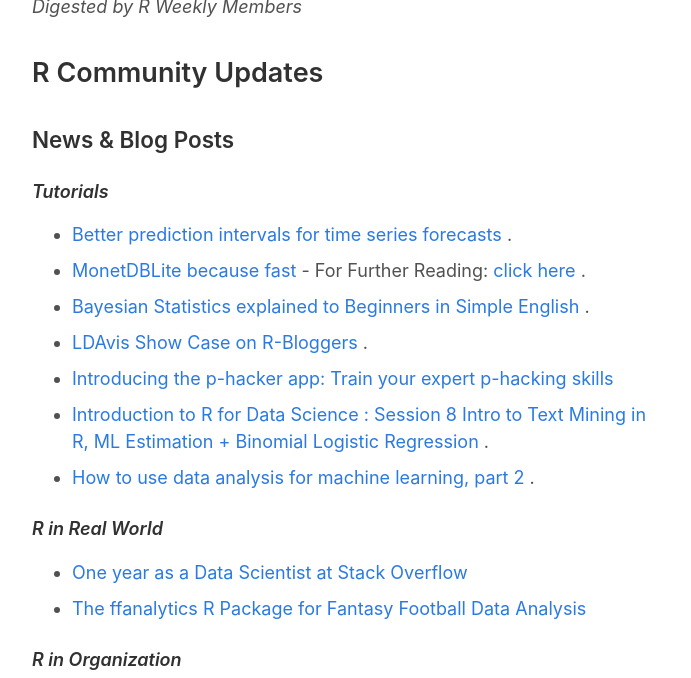
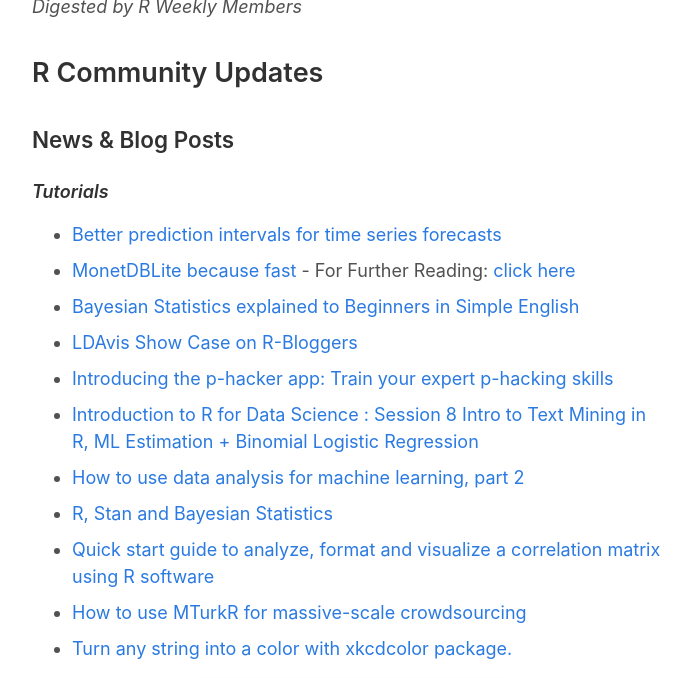
Before and after one commit to rweekly/rweekly.org, a Jekyll site: the page built from draft.md, in a window 1280 px wide and 1400 px high, scrolled down 339 px. Shown: the top 678 px of the window, without its empty margins (293-984 px from the left). Built offline with Jekyll 4.4.1, drawn with Linux system fonts in a browser that asks for light colours; some of the changed text lies outside the part shown; grey boxes are pictures that could not be loaded.

Commit message:
Draft: issue 4

```diff
--- a/draft.md
+++ b/draft.md
@@ -17,19 +17,31 @@
 
 #### Tutorials
 
-+ [Better prediction intervals for time series forecasts](http://ellisp.github.io/blog/2016/01/30/hybrid-forecasts/?utm_content=buffer32d5f&utm_medium=social&utm_source=twitter.com&utm_campaign=buffer) .
++ [Better prediction intervals for time series forecasts](http://ellisp.github.io/blog/2016/01/30/hybrid-forecasts/)
 
-+ [MonetDBLite because fast](http://www.r-bloggers.com/monetdblite-because-fast/) - For Further Reading: [click here](https://www.monetdb.org/blog/monetdblite-r) .
++ [MonetDBLite because fast](http://www.r-bloggers.com/monetdblite-because-fast/) - For Further Reading: [click here](https://www.monetdb.org/blog/monetdblite-r)
 
-+ [Bayesian Statistics explained to Beginners in Simple English](http://www.analyticsvidhya.com/blog/2016/06/bayesian-statistics-beginners-simple-english/) .
++ [Bayesian Statistics explained to Beginners in Simple English](http://www.analyticsvidhya.com/blog/2016/06/bayesian-statistics-beginners-simple-english/)
 
-+ [LDAvis Show Case on R-Bloggers](http://www.r-bloggers.com/ldavis-show-case-on-r-bloggers/) .
++ [LDAvis Show Case on R-Bloggers](http://r-addict.com/2016/06/21/LDAvis-RBloggers.html)
 
 + [Introducing the p-hacker app: Train your expert p-hacking skills](http://www.nicebread.de/introducing-p-hacker/)
 
-+ [Introduction to R for Data Science : Session 8 Intro to Text Mining in R, ML Estimation + Binomial Logistic Regression](http://www.exactness.net/post/146247550535/introduction-to-r-for-data-science-session-8) .
++ [Introduction to R for Data Science : Session 8 Intro to Text Mining in R, ML Estimation + Binomial Logistic Regression](http://www.exactness.net/post/146247550535/introduction-to-r-for-data-science-session-8)
 
-+ [How to use data analysis for machine learning, part 2](http://www.sharpsightlabs.com/data-analysis-machine-learning-example-part2/) .
++ [How to use data analysis for machine learning, part 2](http://www.sharpsightlabs.com/data-analysis-machine-learning-example-part2/)
+
++ [R, Stan and Bayesian Statistics](http://blog.revolutionanalytics.com/2016/06/r-stan-bayesian-stats.html)
+
++ [Quick start guide to analyze, format and visualize a correlation matrix using R software ](http://www.sthda.com/english/wiki/correlation-matrix-a-quick-start-guide-to-analyze-format-and-visualize-a-correlation-matrix-using-r-software)
+
++ [How to use MTurkR for massive-scale crowdsourcing](https://journal.r-project.org/archive/accepted/leeper.pdf)
+
++ [Turn any string into a color with xkcdcolor package.](https://gist.github.com/rasmusab/2ddd12eb67e9019dd1f16bbaf5935786)
+
+![Turn any string into a color with xkcdcolor package.](https://pbs.twimg.com/media/ClOeFKSWAAArMIj.jpg:large)
+
++ [Sentiment Analysis and Topic Detection in R using Microsoft Cognitive Services](https://philferriere.blogspot.de/2016/06/sentiment-analysis-and-topic-detection.html)
 
 #### R in Real World
 
@@ -37,11 +49,18 @@
 
 + [The ffanalytics R Package for Fantasy Football Data Analysis](http://fantasyfootballanalytics.net/2016/06/ffanalytics-r-package-fantasy-football-data-analysis.html)
 
++ [Text Mining with R: Top Keywords of the useR! 2016](https://blog.eoda.de/en/2016/06/24/english-text-mining-with-r-top-keywords-of-the-user-2016/)
+
+![https://blog.eoda.de/en/2016/06/24/english-text-mining-with-r-top-keywords-of-the-user-2016/](https://blog.eoda.de/wp-content/uploads/2016/06/useR2016_wordcloud_weighted.png)
+
++ [Analyzing Public Health Data in R](http://www.arilamstein.com/blog/2016/06/20/public-health-r/)
+
 #### R in Organization
 
 
 
 #### R in Academia
+
 
 
 ### Videos & Podcasts
@@ -56,13 +75,16 @@
 
 ### New Releases
 
-+ [R 3.3.1 is released](http://www.r-bloggers.com/r-3-3-1-is-released/)
++ [R 3.3.1 is released](http://www.r-statistics.com/2016/06/r-3-3-1-is-released/)
+
++ [janeaustenr v0.1.1](https://github.com/juliasilge/janeaustenr) - An R Package for Jane Austen's Complete Novels.
 
 ### New Packages & Tools
 
-+ [p-hacker: Train your p-hacking skills!](http://www.r-bloggers.com/introducing-the-p-hacker-app-train-your-expert-p-hacking-skills/)
++ [p-hacker: Train your p-hacking skills!](http://www.nicebread.de/introducing-p-hacker/)
 
 + [MonetDBLite for R](https://www.monetdb.org/blog/monetdblite-r) on [Github](https://github.com/hannesmuehleisen/MonetDBLite)
+
 
 ## R Project Updates
 
@@ -86,7 +108,11 @@
 
 ## Quote of the Week
 
+[Twitter @ Daniel Emaasit](https://twitter.com/Emaasit/status/746050096035414016)
 
+> #Rstats users traveling to @useR_Stanford might get second thoughts. 😂😂
+
+![Twitter @ Daniel Emaasit](https://pbs.twimg.com/media/ClqAMX_WIAAq7M5.jpg)
 
 <hr>
 
```
